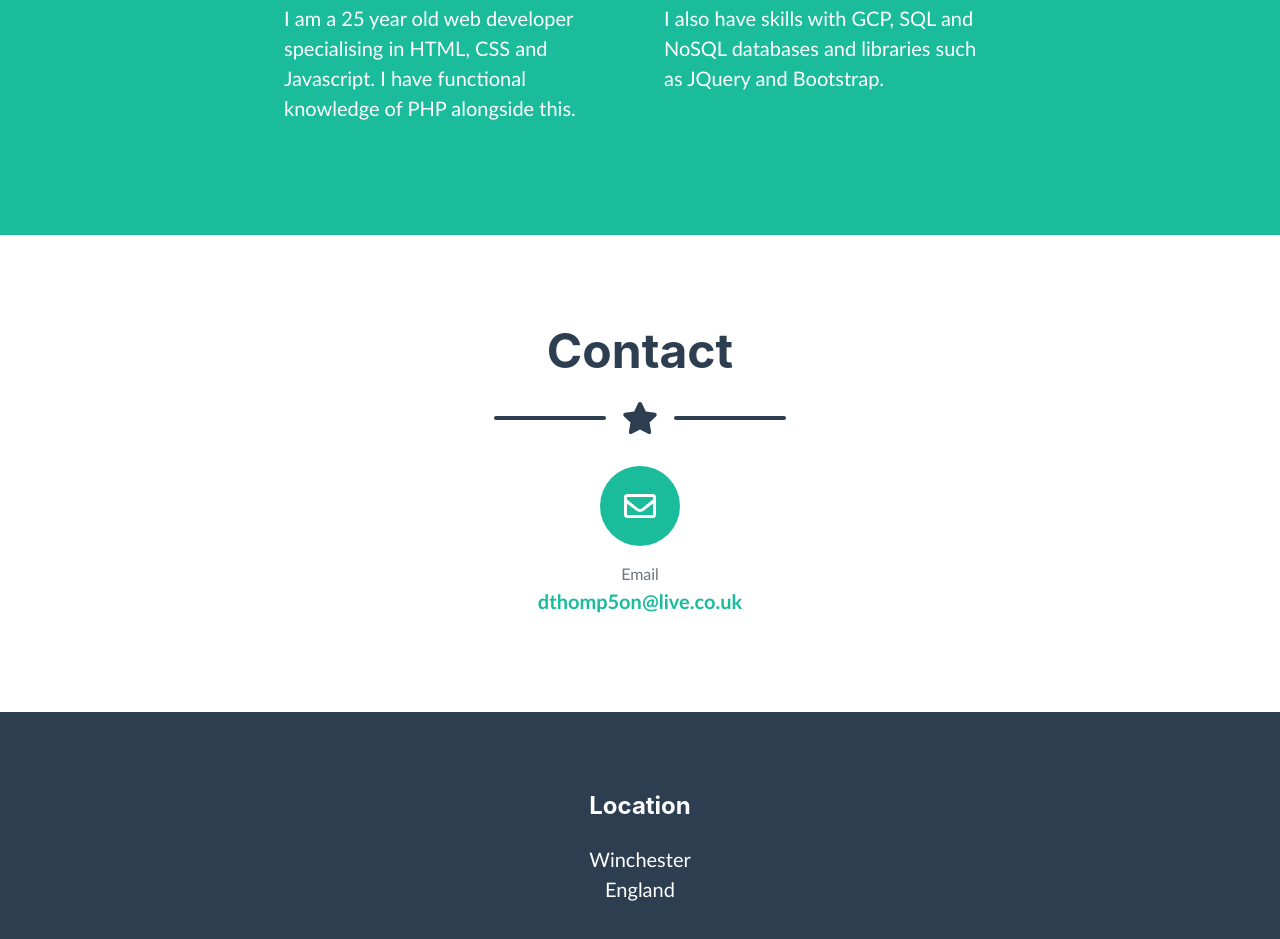
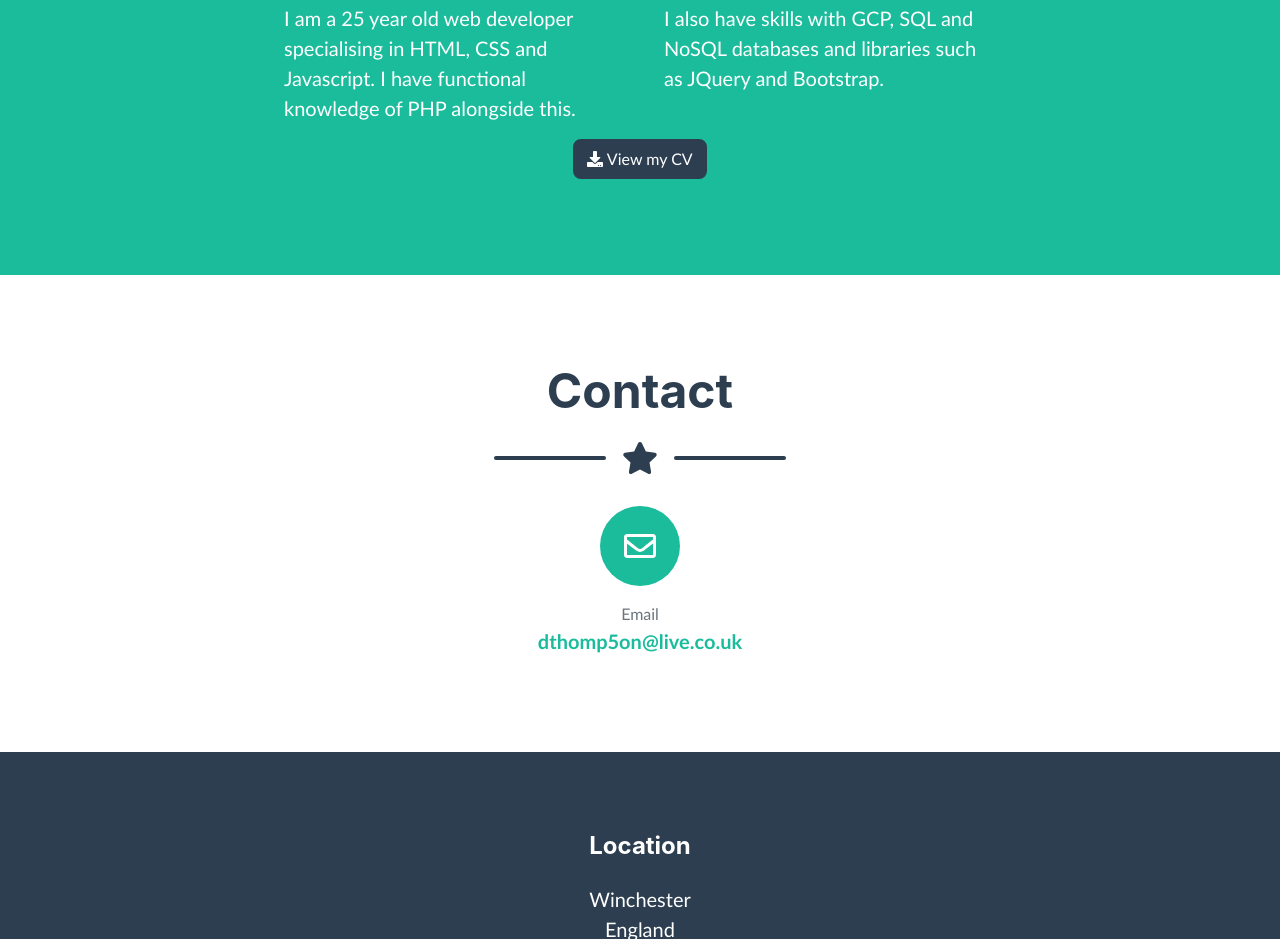
Before and after one commit to danthompson95/danthompson95.github.io, a plain HTML site: page index.html in a window 1280 px wide. Shown: the part 1699-2638 px from the top of the page. Drawn offline with nearby package versions, Linux system fonts and the light colour scheme; a web font is replaced by a local one.

Commit message:
Adding CV Reference

```diff
--- a/index.html
+++ b/index.html
@@ -302,6 +302,15 @@
             </p>
           </div>
         </div>
+        <div class="row justify-content-center">
+          <button
+            class="btn btn-secondary"
+            type="submit"
+            onclick="window.open('assets/files/CV_Daniel_Thompson.pdf')"
+          >
+            <i class="fa fa-download"></i> View my CV
+          </button>
+        </div>
       </div>
     </section>
     <section class="page-section" id="contact">
```
Also changed, not shown: 1 other file.
